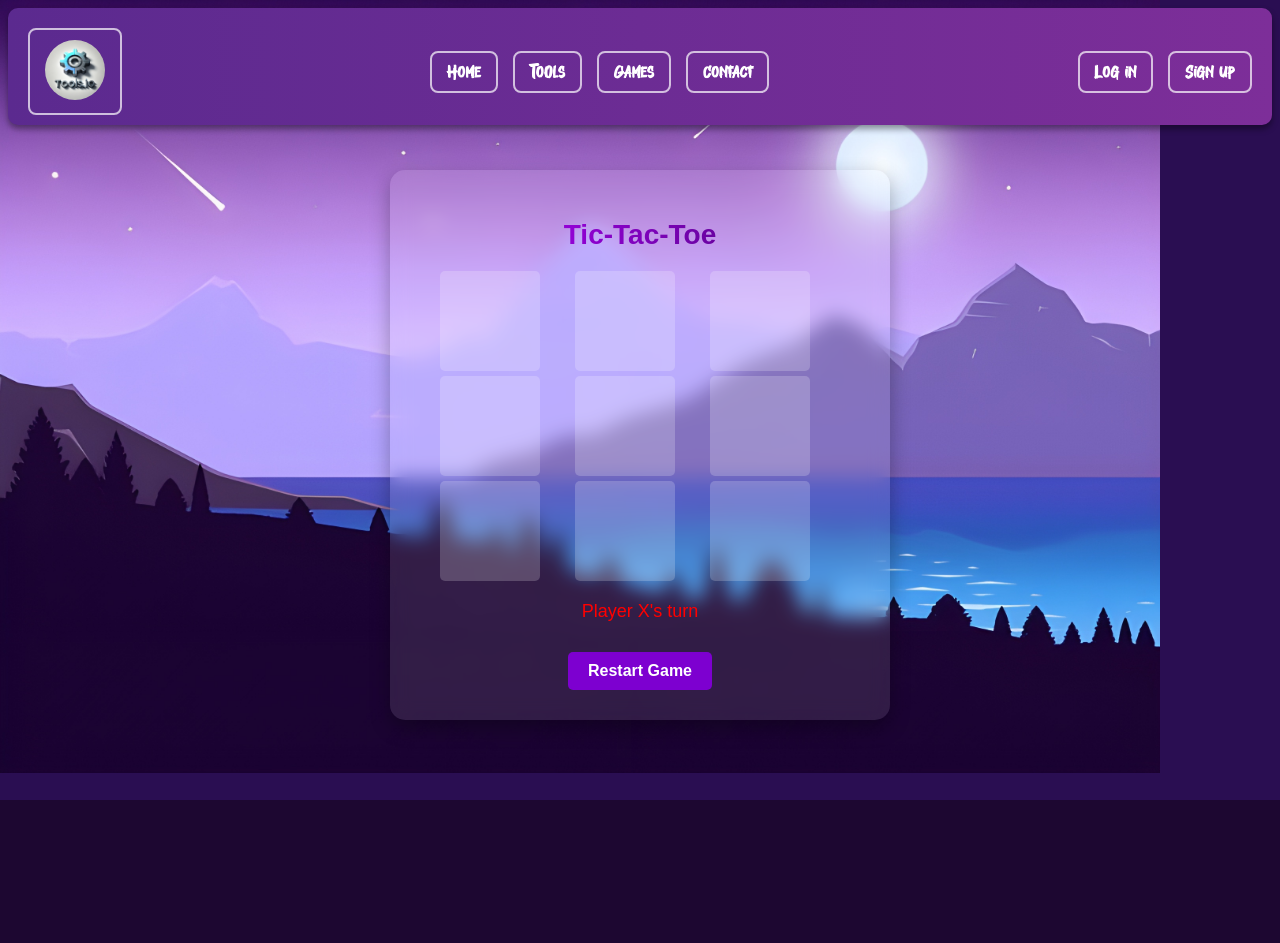
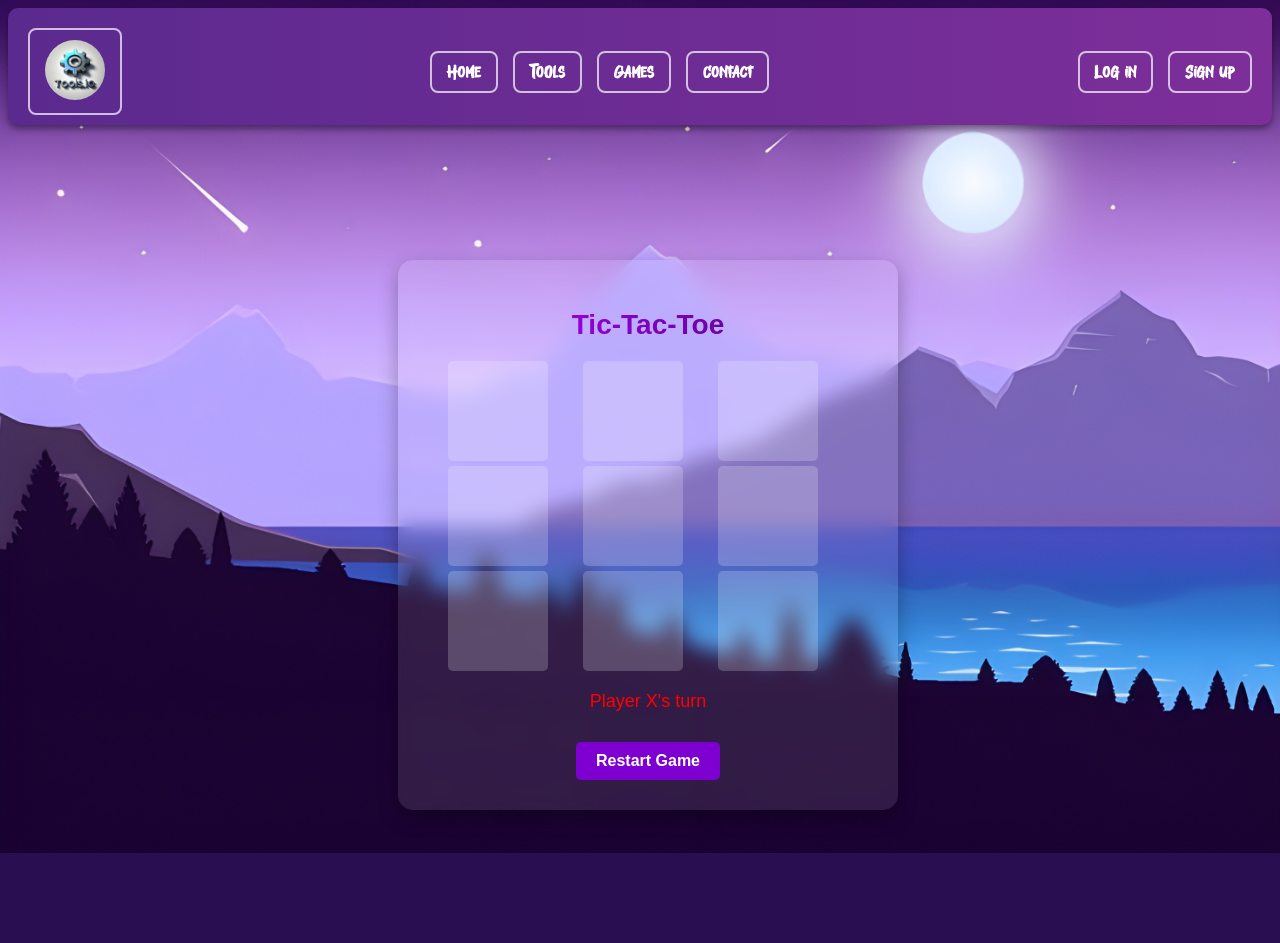
Before and after one commit to SamXop123/tools.io, a Flask app: page /tictactoe.html in a window 1280 px wide. Before the commit the page ends 800 px from the top, so only its background shows below. Run offline with Flask 3, Linux system fonts and the light colour scheme.

Commit message:
Update tictactoe.css

```diff
--- a/static/css/tictactoe.css
+++ b/static/css/tictactoe.css
@@ -1,18 +1,22 @@
 .tictactoe {
     font-family: Arial, sans-serif;
     display: flex;
+    flex-direction: column;
     justify-content: center;
-    align-items: center;
-    height: 80vh;
+    /* align-items: center; */
+    height: 100vh;
     margin: 0;
     color: rgb(255, 0, 0);
+    width: 100vw;
+    margin-top: 10px;
+    overflow: hidden;
 }
 
 .tic-tac-toe-tool {
     display: flex;
     justify-content: center;
     align-items: center;
-    height: 80vh;
+    height: 100vh;
 }
 
 .tic-tac-toe-container {
@@ -23,6 +27,7 @@
     box-shadow: 0px 8px 20px rgba(0, 0, 0, 0.3);
     text-align: center;
     width: 400px;
+    /* margin-top: 20px; */
 }
 
 .tic-tac-toe-container h1 {
```
